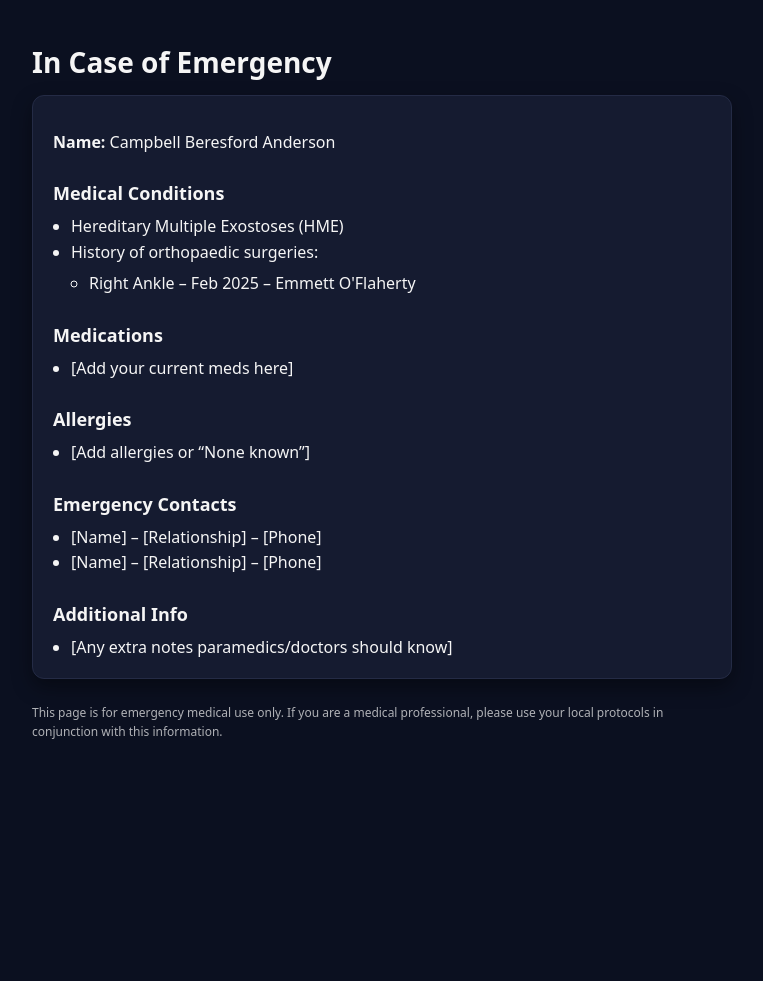
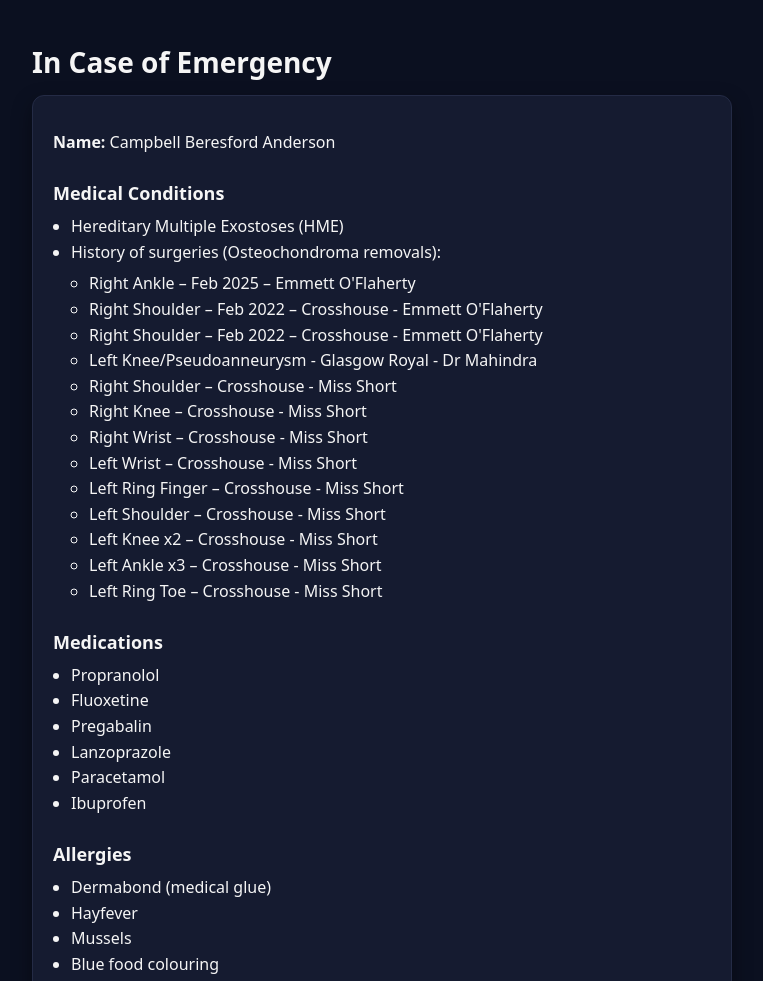
Before and after one commit to Cozzycam/cozzycam.github.io, a plain HTML site: page index.html in a window 1280 px wide. Shown: the top 981 px of the page, without its empty margins (258-1021 px from the left). Before the commit the page ends 822 px from the top, so only its background shows below. Drawn offline with Linux system fonts and the light colour scheme.

Commit message:
Update index.html

```diff
--- a/index.html
+++ b/index.html
@@ -55,10 +55,21 @@
     <ul>
       <li>Hereditary Multiple Exostoses (HME)</li>
       <li>
-        History of orthopaedic surgeries:
+        History of surgeries (Osteochondroma removals):
         <ul>
           <li>Right Ankle – Feb 2025 – Emmett O'Flaherty</li>
-          <!-- Add more here if needed -->
+          <li>Right Shoulder – Feb 2022 – Crosshouse - Emmett O'Flaherty</li>
+          <li>Right Shoulder – Feb 2022 – Crosshouse - Emmett O'Flaherty</li>
+          <li>Left Knee/Pseudoanneurysm - Glasgow Royal - Dr Mahindra</li>
+          <li>Right Shoulder – Crosshouse - Miss Short</li>
+          <li>Right Knee – Crosshouse - Miss Short</li>
+          <li>Right Wrist – Crosshouse - Miss Short</li>
+          <li>Left Wrist – Crosshouse - Miss Short</li>
+          <li>Left Ring Finger – Crosshouse - Miss Short</li>
+          <li>Left Shoulder – Crosshouse - Miss Short</li>
+          <li>Left Knee x2 – Crosshouse - Miss Short</li>
+          <li>Left Ankle x3 – Crosshouse - Miss Short</li>
+          <li>Left Ring Toe – Crosshouse - Miss Short</li>
         </ul>
       </li>
     </ul>
@@ -66,25 +77,29 @@
 
     <h2>Medications</h2>
     <ul>
-      <li>[Add your current meds here]</li>
+      <li>Propranolol</li>
+      <li>Fluoxetine</li>
+      <li>Pregabalin</li>
+      <li>Lanzoprazole</li>
+      <li>Paracetamol</li>
+      <li>Ibuprofen</li>
     </ul>
 
     <h2>Allergies</h2>
     <ul>
-      <li>[Add allergies or “None known”]</li>
+      <li>Dermabond (medical glue)</li>
+      <li>Hayfever</li>
+      <li>Mussels</li>
+      <li>Blue food colouring</li>
     </ul>
 
     <h2>Emergency Contacts</h2>
     <ul>
-      <li>[Name] – [Relationship] – [Phone]</li>
-      <li>[Name] – [Relationship] – [Phone]</li>
+      <li>Amber Knisley – Partner – 07379166157</li>
+      <li>Louise Campbell – Mother – 07852526937</li>
+      <li>Craig Anderson – Father – 07795832907</li>
     </ul>
 
-    <h2>Additional Info</h2>
-    <ul>
-      <li>[Any extra notes paramedics/doctors should know]</li>
-    </ul>
-  </div>
 
   <small>
     This page is for emergency medical use only. If you are a medical professional,
```
